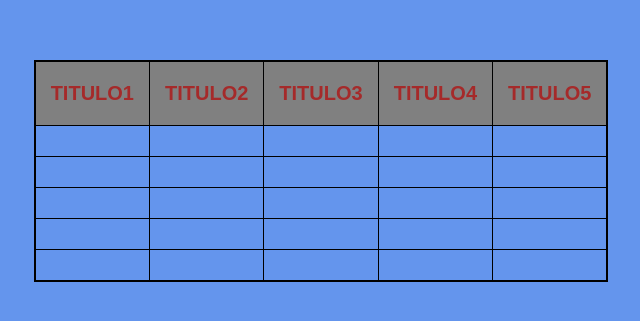
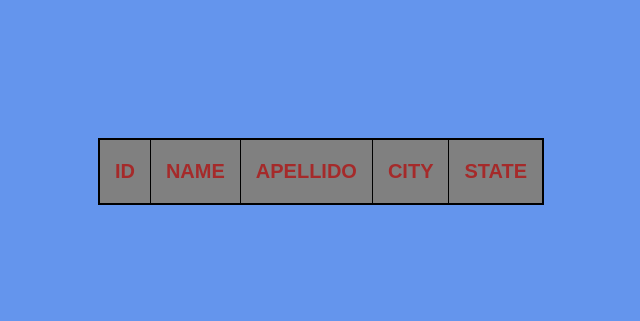
Before and after one commit to montoyaefra/trabajo-en-equipo, a plain HTML site: page index.html in a window 1280 px wide. Shown: the part 229-550 px from the top of the page, without its empty margins (319-959 px from the left). Drawn offline with Linux system fonts and the light colour scheme.

Commit message:
correccion html

```diff
--- a/index.html
+++ b/index.html
@@ -12,49 +12,14 @@
         <table>
             <thead>
                 <tr>
-                    <th>titulo1</th>
-                    <th>titulo2</th>
-                    <th>titulo3</th>
-                    <th>titulo4</th>
-                    <th>titulo5</th>
+                    <th>id</th>
+                    <th>name</th>
+                    <th>apellido</th>
+                    <th>city</th>
+                    <th>state</th>
                 </tr>
             </thead>
-            <tbody>
-                <tr>
-                    <td></td>
-                    <td></td>
-                    <td></td>
-                    <td></td>
-                    <td></td>
-                </tr>
-                <tr>
-                    <td></td>
-                    <td></td>
-                    <td></td>
-                    <td></td>
-                    <td></td>
-                </tr>
-                <tr>
-                    <td></td>
-                    <td></td>
-                    <td></td>
-                    <td></td>
-                    <td></td>
-                </tr>
-                <tr>
-                    <td></td>
-                    <td></td>
-                    <td></td>
-                    <td></td>
-                    <td></td>
-                </tr>
-                <tr>
-                    <td></td>
-                    <td></td>
-                    <td></td>
-                    <td></td>
-                    <td></td>
-                </tr>
+            <tbody class="tabla">
             </tbody>
         </table>
     </div>
```
